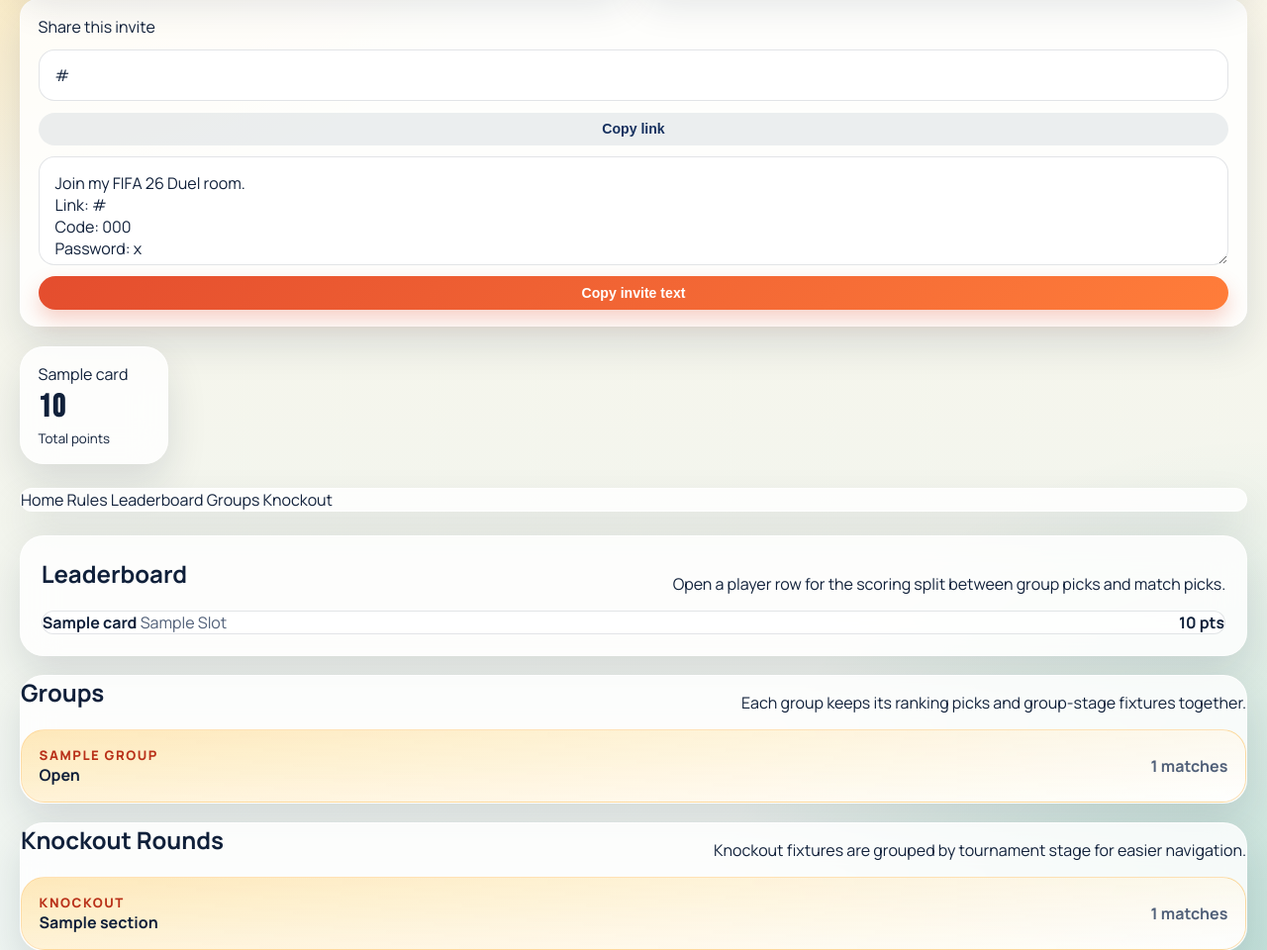
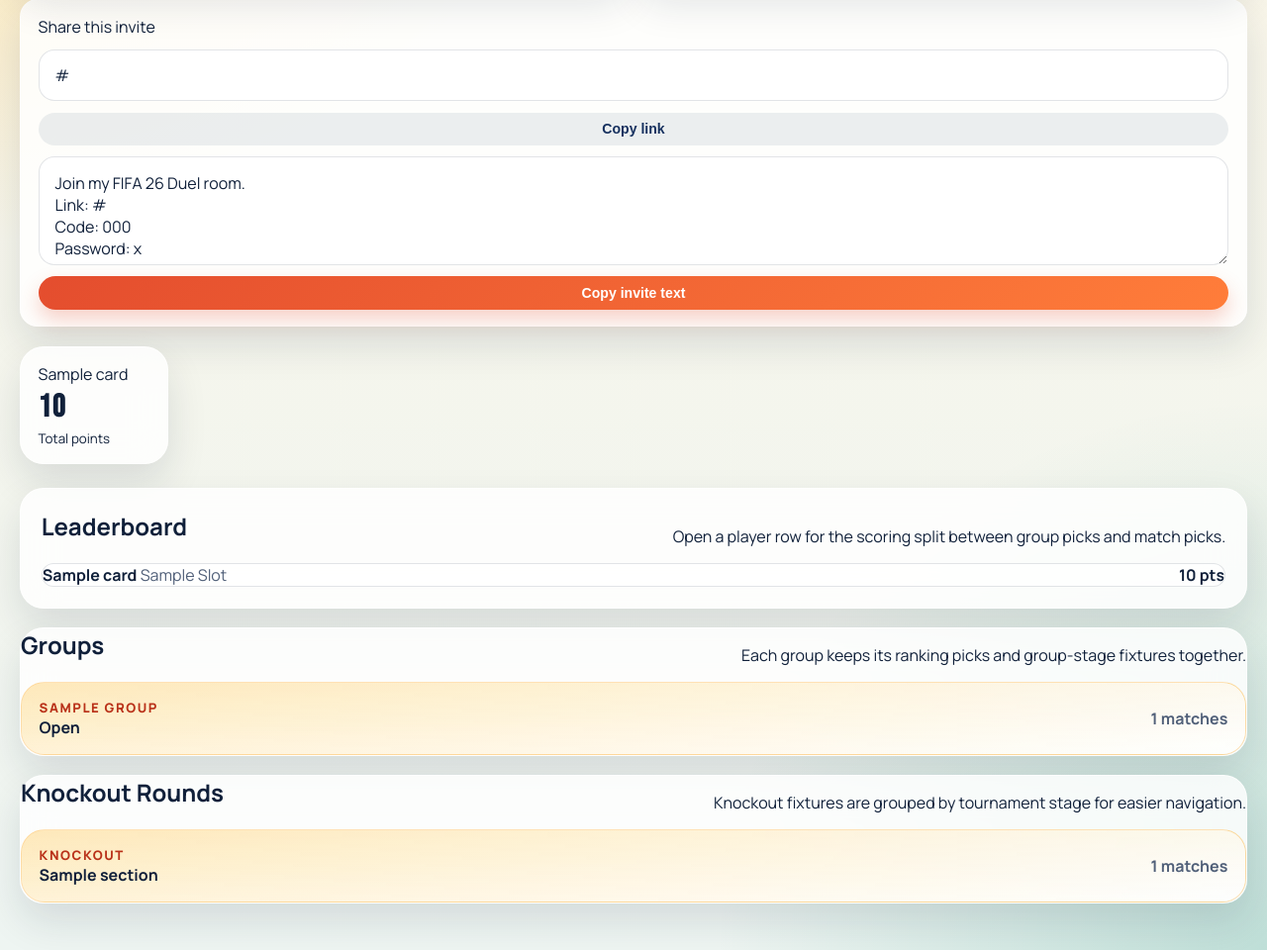
Before and after one commit to jiro-90/fifa26-predictor, a Flask app: template worldcup26/templates/room.html in a window 1280 px wide. Shown: the part 386-1346 px from the top of the page at 99% size. Run offline with Flask 3, Linux system fonts and the light colour scheme; the template is opened without the code that fills it: most values are stand-ins (such as "Sample title", 1, 10 or a date in 2020).

Commit message:
Unify room navigation under shared menu

```diff
--- a/worldcup26/__init__.py
+++ b/worldcup26/__init__.py
@@ -1,10 +1,29 @@
-from flask import Flask
+from flask import Flask, session, url_for
 
 from .routes import main_bp
+from .rooms import get_room
 
 
 def create_app() -> Flask:
     app = Flask(__name__)
     app.config.from_object("worldcup26.config.Config")
     app.register_blueprint(main_bp)
+
+    @app.context_processor
+    def inject_navigation():
+        active_rooms = []
+        memberships = session.get("memberships", {})
+        for code, membership in memberships.items():
+            room = get_room(code)
+            if room is None:
+                continue
+            active_rooms.append(
+                {
+                    "label": f"Room {code}",
+                    "href": url_for("main.room", code=code),
+                    "meta": membership.get("name", ""),
+                }
+            )
+        return {"active_rooms": active_rooms}
+
     return app
--- a/worldcup26/templates/room.html
+++ b/worldcup26/templates/room.html
@@ -1,5 +1,13 @@
 {% extends "base.html" %}
 {% block title %}Room {{ room.code }} | FIFA 26 Duel{% endblock %}
+{% block menu_links %}
+  <div class="menu-divider"></div>
+  <a href="#leaderboard" data-menu-link>Leaderboard</a>
+  <a href="#groups" data-menu-link>Groups</a>
+  {% if knockout_sections %}
+    <a href="#knockout" data-menu-link>Knockout</a>
+  {% endif %}
+{% endblock %}
 {% block content %}
   <section class="room-header">
     <div>
@@ -40,18 +48,6 @@ Password: {{ room_password }}</textarea>
         </article>
       {% endfor %}
     </div>
-  </section>
-
-  <section class="panel jump-panel room-menu">
-    <nav class="jump-links">
-      <a href="{{ url_for('main.index') }}">Home</a>
-      <a href="{{ url_for('main.rules') }}">Rules</a>
-      <a href="#leaderboard">Leaderboard</a>
-      <a href="#groups">Groups</a>
-      {% if knockout_sections %}
-        <a href="#knockout">Knockout</a>
-      {% endif %}
-    </nav>
   </section>
 
   <div class="left-column room-main">
```
